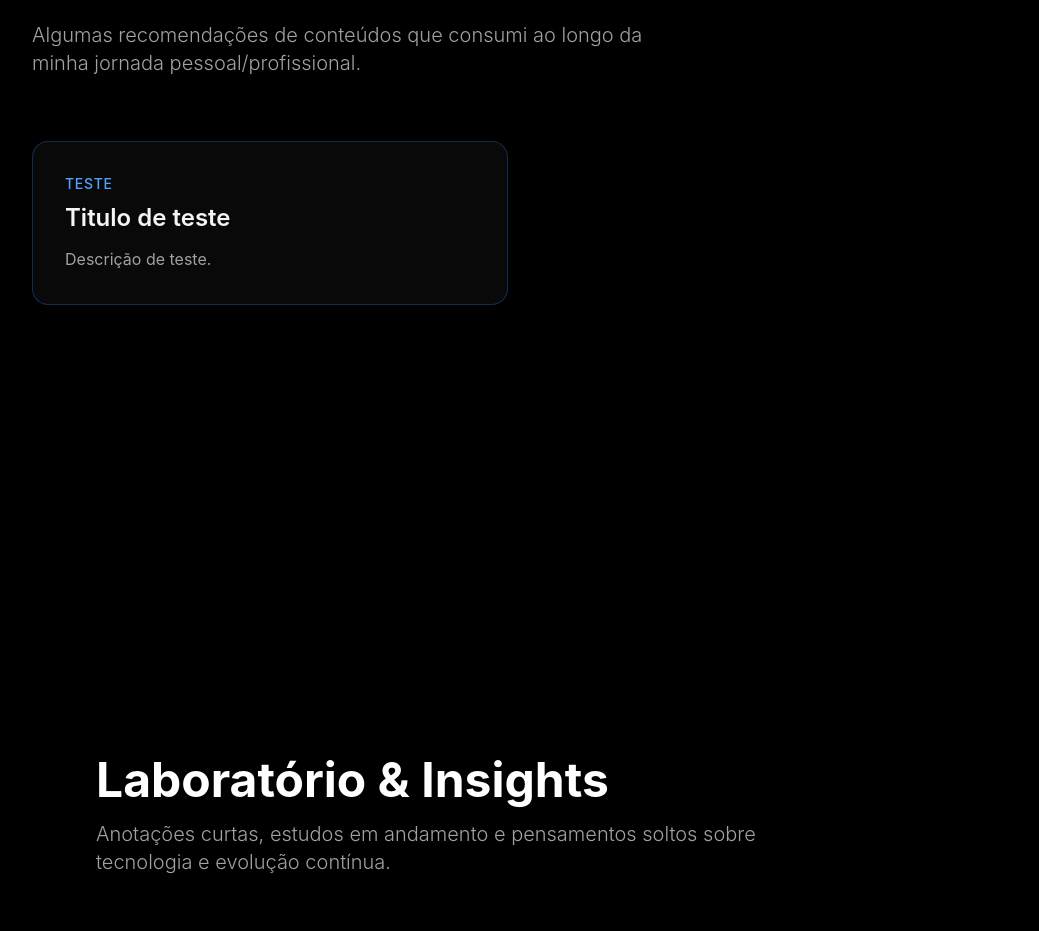
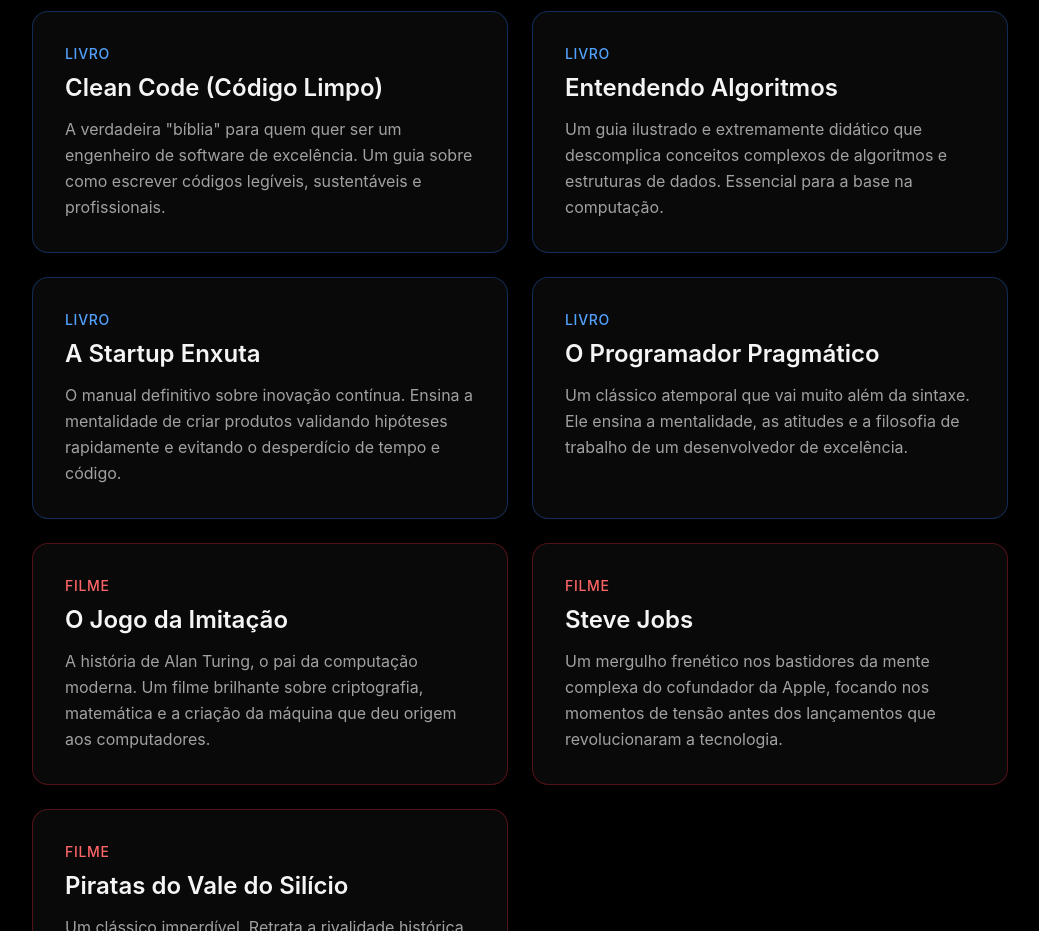
Before and after one commit to danilotavares-dev/danilotavares-dev.github.io, a React (Vite) app: page / in a window 1280 px wide. Shown: the part 1869-2800 px from the top of the page, without its empty margins (120-1159 px from the left). Built offline with nearby package versions, Linux system fonts and the light colour scheme.

Commit message:
update: adiciona as primeiras recomendações da página

```diff
--- a/src/data/cultureData.ts
+++ b/src/data/cultureData.ts
@@ -1,19 +1,71 @@
+export type CategoriaCultura = 'LIVRO' | 'FILME' | 'SERIE' | 'OUTROS'
+
 export type CultureItem = {
   id: number
-  categoria: string
+  categoria: CategoriaCultura
   titulo: string
   descricao: string
-  corBorda: string
-  corTexto: string
 }
 
 export const cultureData: CultureItem[] = [
+  // LIVROS
   {
     id: 1,
-    categoria: 'teste',
-    titulo: 'Titulo de teste',
-    descricao: 'Descrição de teste.',
-    corBorda: 'border-blue-500/30',
-    corTexto: 'text-blue-400',
+    categoria: 'LIVRO',
+    titulo: 'Clean Code (Código Limpo)',
+    descricao:
+      'A verdadeira "bíblia" para quem quer ser um engenheiro de software de excelência. Um guia sobre como escrever códigos legíveis, sustentáveis e profissionais.',
   },
+
+  {
+    id: 2,
+    categoria: 'LIVRO',
+    titulo: 'Entendendo Algoritmos',
+    descricao:
+      'Um guia ilustrado e extremamente didático que descomplica conceitos complexos de algoritmos e estruturas de dados. Essencial para a base na computação.',
+  },
+
+  {
+    id: 3,
+    categoria: 'LIVRO',
+    titulo: 'A Startup Enxuta',
+    descricao:
+      'O manual definitivo sobre inovação contínua. Ensina a mentalidade de criar produtos validando hipóteses rapidamente e evitando o desperdício de tempo e código.',
+  },
+
+  {
+    id: 4,
+    categoria: 'LIVRO',
+    titulo: 'O Programador Pragmático',
+    descricao:
+      'Um clássico atemporal que vai muito além da sintaxe. Ele ensina a mentalidade, as atitudes e a filosofia de trabalho de um desenvolvedor de excelência.',
+  },
+
+  // FILMES
+  {
+    id: 5,
+    categoria: 'FILME',
+    titulo: 'O Jogo da Imitação',
+    descricao:
+      'A história de Alan Turing, o pai da computação moderna. Um filme brilhante sobre criptografia, matemática e a criação da máquina que deu origem aos computadores.',
+  },
+
+  {
+    id: 6,
+    categoria: 'FILME',
+    titulo: 'Steve Jobs',
+    descricao:
+      'Um mergulho frenético nos bastidores da mente complexa do cofundador da Apple, focando nos momentos de tensão antes dos lançamentos que revolucionaram a tecnologia.',
+  },
+
+  {
+    id: 7,
+    categoria: 'FILME',
+    titulo: 'Piratas do Vale do Silício',
+    descricao:
+      'Um clássico imperdível. Retrata a rivalidade histórica e brilhante entre Steve Jobs e Bill Gates, mostrando os bastidores do surgimento da Apple e da Microsoft.',
+  },
+
+  // SERIES
+  // OUTROS
 ]
--- a/src/sections/Culture.tsx
+++ b/src/sections/Culture.tsx
@@ -1,5 +1,12 @@
 import { motion } from 'framer-motion'
 import { cultureData } from '../data/cultureData'
+
+const categoryStyles: Record<string, { borda: string; texto: string }> = {
+  LIVRO: { borda: 'border-blue-500/30', texto: 'text-blue-400' },
+  FILME: { borda: 'border-red-500/30', texto: 'text-red-400' },
+  SERIE: { borda: 'border-orange-500/30', texto: 'text-orange-400' },
+  OUTROS: { borda: 'border-yellow-500/30', texto: 'text-yellow-400' },
+}
 
 export const Culture = () => {
   return (
@@ -21,26 +28,35 @@ export const Culture = () => {
       </motion.div>
 
       <div className="grid grid-cols-1 md:grid-cols-2 gap-6">
-        {cultureData.map((item, index) => (
+        {cultureData.map((item, index) => {
+          const estilos = categoryStyles[item.categoria] || {
+            borda: 'border-neutral-500/30',
+            texto: 'text-neutral-400',
+          }
+
+          return (
             <motion.div
               key={item.id}
               initial={{ opacity: 0, scale: 0.95 }}
               whileInView={{ opacity: 1, scale: 1 }}
               viewport={{ once: false, margin: '-50px' }}
               transition={{ duration: 0.5, delay: index * 0.15 }}
-            className={`bg-neutral-900/40 backdrop-blur-sm border ${item.corBorda} p-8 rounded-2xl hover:bg-neutral-800/50 transition-all duration-300 group`}
+              className={`bg-neutral-900/40 backdrop-blur-sm border ${estilos.borda} p-8 rounded-2xl hover:bg-neutral-800/50 transition-all duration-300 group`}
             >
               <span
-              className={`text-sm font-medium tracking-wider uppercase mb-2 block ${item.corTexto}`}
+                className={`text-sm font-medium tracking-wider uppercase mb-2 block ${estilos.texto}`}
               >
                 {item.categoria}
               </span>
               <h3 className="text-2xl font-semibold text-neutral-100 mb-3 group-hover:text-white transition-colors">
                 {item.titulo}
               </h3>
-            <p className="text-neutral-400 leading-relaxed">{item.descricao}</p>
+              <p className="text-neutral-400 leading-relaxed">
+                {item.descricao}
+              </p>
             </motion.div>
-        ))}
+          )
+        })}
       </div>
     </section>
   )
```
Lines whose indentation alone changed are shown as unchanged.
